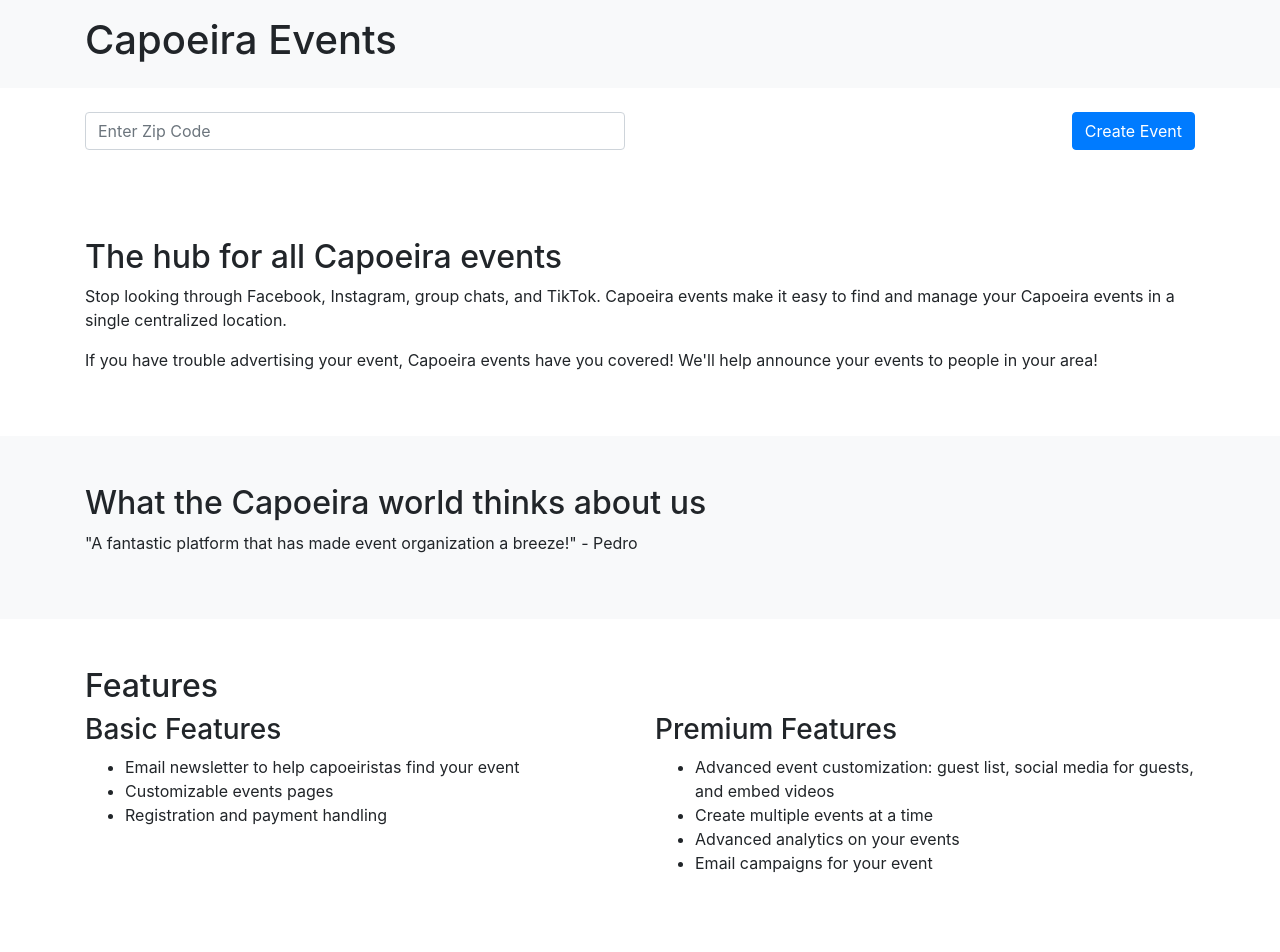
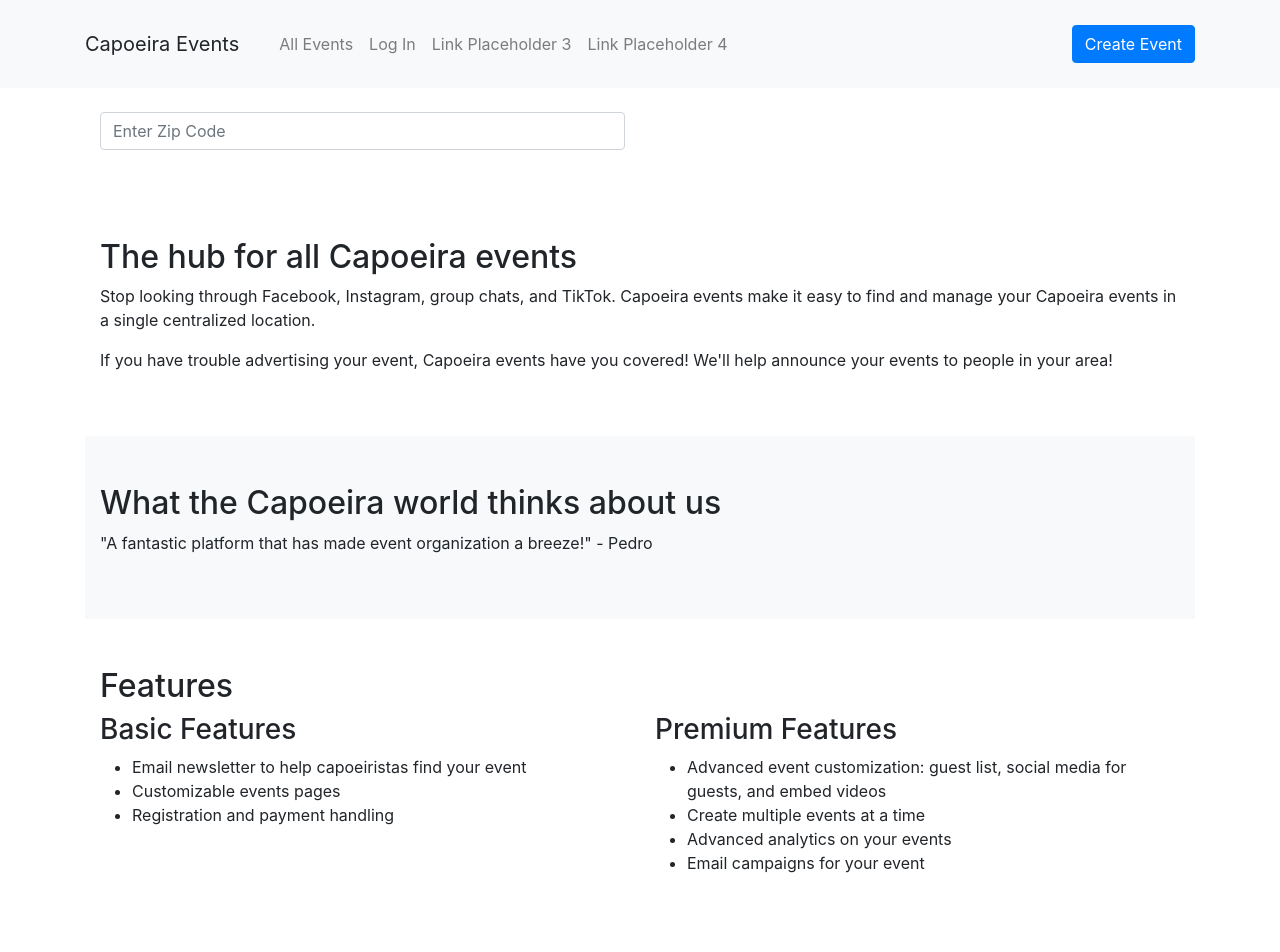
Before and after one commit to crodriguez4443/capoeira_events, a Django app: page / in a window 1280 px wide. Shown: the top 952 px of the page. Run offline with Django 5.2, Linux system fonts and the light colour scheme; tables that the repository leaves empty hold one stand-in row (values such as "Sample post"); some libraries are stand-ins or nearby versions.

Commit message:
added all events page. fixed the urls to be normal URLs and not namespaces, which was confusing and gave me errors. Also not necessary. Next immediat step is to fix the image upload to my media folder

```diff
--- a/capoeira_events/urls.py
+++ b/capoeira_events/urls.py
@@ -1,13 +1,13 @@
 # capoeira_events/urls.py
 from django.contrib import admin
 from django.urls import path, include
-from events.views import CreateEventView  # Import directly from the views
-from events.views import HomePageView
+from events.views import HomePageView, CreateEventView, events
 
 urlpatterns = [
-    path('', HomePageView.as_view(), name='home'),
+    path('', HomePageView.as_view(), name='home'), #homepage
     path('admin/', admin.site.urls),
     path('events/create/', CreateEventView.as_view(), name='create_event'),  # Directly define the event creation URL
+    path('events/', events, name='events'),  # Listing events
     path('accounts/', include('allauth.urls')),
     path('accounts/', include('allauth.socialaccount.urls')),
     # Include other URL definitions as needed
--- a/events/templates/events/home.html
+++ b/events/templates/events/home.html
@@ -1,18 +1,7 @@
-<!DOCTYPE html>
-<html lang="en">
-<head>
-    <meta charset="UTF-8">
-    <meta name="viewport" content="width=device-width, initial-scale=1.0">
-    <title>Capoeira Events</title>
-    <!-- Include Bootstrap CSS -->
-    <link rel="stylesheet" href="https://stackpath.bootstrapcdn.com/bootstrap/4.5.2/css/bootstrap.min.css">
-</head>
-<body>
-    <header class="bg-light">
-        <div class="container py-3">
-            <h1>Capoeira Events</h1>
-        </div>
-    </header>
+<!-- events page -->
+{% extends 'base.html' %}
+
+{% block content %}
 
     <!-- MAIN FUNCTIONALITY: Zip Code and Create Event Section -->
     <section class="py-4">
@@ -20,9 +9,6 @@
             <div class="row">
                 <div class="col-md-6">
                     <input type="text" class="form-control mb-3" placeholder="Enter Zip Code">
-                </div>
-                <div class="col-md-6 text-right">
-                    <a href="{% url 'create_event' %}" class="btn btn-primary">Create Event</a>
                 </div>
             </div>
         </div>
@@ -87,15 +73,4 @@
         </div>
     </section>
 
-    <footer class="py-3 bg-dark text-white">
-        <div class="container text-center">
-            <p>Contact us at: your-email@example.com</p>
-        </div>
-    </footer>
-
-    <!-- Include Bootstrap JS -->
-    <script src="https://code.jquery.com/jquery-3.5.1.slim.min.js"></script>
-    <script src="https://cdn.jsdelivr.net/npm/popper.js@1.9.1/dist/umd/popper.min.js"></script>
-    <script src="https://stackpath.bootstrapcdn.com/bootstrap/4.5.2/js/bootstrap.min.js"></script>
-</body>
-</html>
+{% endblock %}
--- a/events/views.py
+++ b/events/views.py
@@ -3,6 +3,7 @@ from django.contrib.auth.mixins import PermissionRequiredMixin
 from django.views.generic.edit import CreateView
 from django.views.generic import TemplateView
 from django.urls import reverse_lazy
+from django.shortcuts import render
 from .models import Event
 from .forms import EventForm
 
@@ -11,11 +12,15 @@ class CreateEventView(PermissionRequiredMixin, CreateView):
     form_class = EventForm
     template_name = 'events/create_event.html'
     permission_required = 'events.add_event'  # Ensure the user has the right to create an event
-    success_url = reverse_lazy('events:event_list')  # Redirect after a successful form submission
+    success_url = reverse_lazy('home')  # Redirect after a successful form submission
 
     def form_valid(self, form):
         form.instance.organizer = self.request.user  # Set organizer as the current user
         return super().form_valid(form)
 
+def events(request):
+    events = Event.objects.all()  # Retrieve all events from the database
+    return render(request, 'events/events.html', {'events': events})
+
 class HomePageView(TemplateView):
     template_name = 'events/home.html'
--- /dev/null
+++ b/templates/base.html
@@ -0,0 +1,59 @@
+<!DOCTYPE html>
+<html lang="en">
+<head>
+    <meta charset="UTF-8">
+    <meta name="viewport" content="width=device-width, initial-scale=1.0">
+    {% load static %}
+    <title>{% block title %}My Django Site{% endblock title %}</title>
+    <link rel="stylesheet" href="{% static 'css/bootstrap.min.css' %}">
+    <link rel="stylesheet" href="{% static 'css/custom.css' %}">
+    <link rel="stylesheet" href="https://stackpath.bootstrapcdn.com/bootstrap/4.5.0/css/bootstrap.min.css">
+
+</head>
+<body>
+    <header class="bg-light">
+        <div class="container py-3 d-flex justify-content-between align-items-center">
+            <div class="d-flex align-items-center">
+                <a class="navbar-brand mr-3" href="{% url 'home' %}">Capoeira Events</a>
+                <nav class="navbar navbar-expand-lg navbar-light bg-light">
+                    <button class="navbar-toggler" type="button" data-toggle="collapse" data-target="#navbarNav" aria-controls="navbarNav" aria-expanded="false" aria-label="Toggle navigation">
+                        <span class="navbar-toggler-icon"></span>
+                    </button>
+                    <div class="collapse navbar-collapse" id="navbarNav">
+                        <ul class="navbar-nav">
+                            <li class="nav-item">
+                                <a class="nav-link" href="{% url 'events' %}">All Events</a>
+                            </li>
+                            <li class="nav-item">
+                                <a class="nav-link" href="">Log In</a>
+                            </li>
+                            <li class="nav-item">
+                                <a class="nav-link" href="">Link Placeholder 3</a>
+                            </li>
+                            <li class="nav-item">
+                                <a class="nav-link" href="">Link Placeholder 4</a>
+                            </li>
+                        </ul>
+                    </div>
+                </nav>
+            </div>
+            <!-- Button outside the navbar and aligned to the right -->
+            <a href="{% url 'create_event' %}" class="btn btn-primary">Create Event</a>
+        </div>
+    </header>
+
+    <main role="main" class="container">
+        {% block content %}
+
+        {% endblock %}
+    </main>
+
+    <footer class="footer">
+        <p>© 2024 Capoeira Events</p>
+    </footer>
+
+    <script src="{% static 'js/jquery.min.js' %}"></script>
+    <script src="{% static 'js/bootstrap.bundle.min.js' %}"></script>
+    {% block scripts %}{% endblock %}
+</body>
+</html>
```
Also changed, not shown: capoeira_events/settings.py (+6 -1 lines), events/templates/events/base.html (deleted, +0 -36 lines), events/templates/events/create_event.html (+27 -8 lines), events/templates/events/events.html (added, +37 -0 lines), db.sqlite3, media/event_images/IMG_0481.jpg (added).
